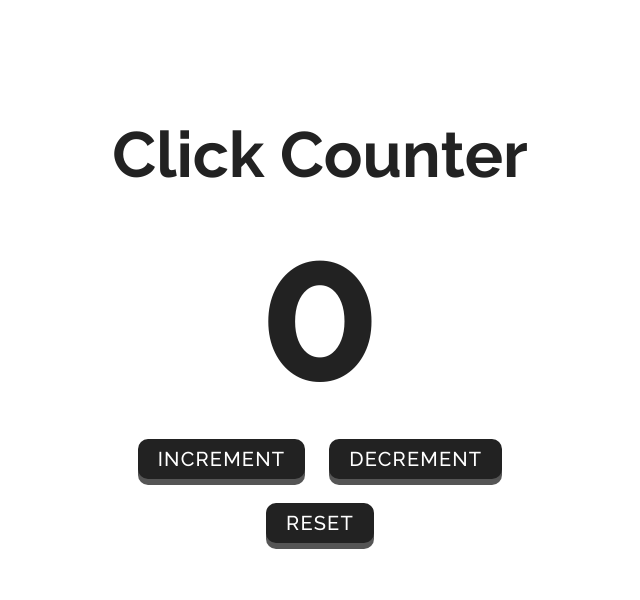
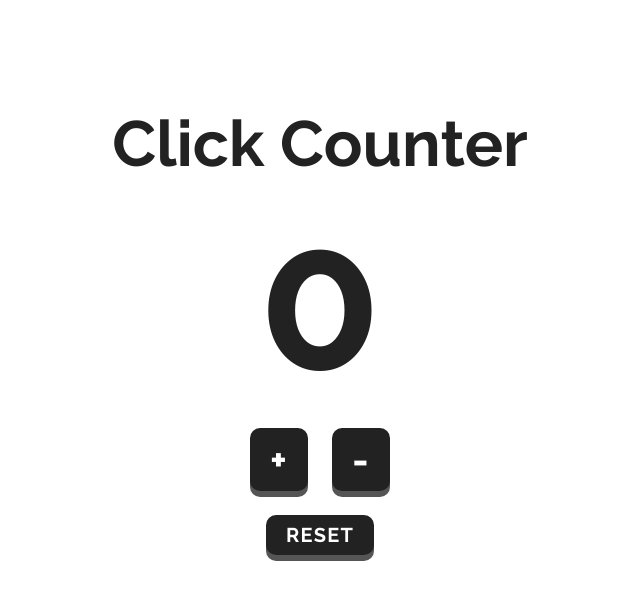
Before and after one commit to sumeetrohra/click-counter-yt, a React (Create React App) app: page / in a window 1280 px wide. Shown: the top 600 px of the page, without its empty margins (320-960 px from the left). Built offline with nearby package versions, Linux system fonts and the light colour scheme; the HTML template or start-up script is replaced by a standard one.

Commit message:
changed button styles

```diff
--- a/src/App.js
+++ b/src/App.js
@@ -26,8 +26,8 @@ function App() {
       >Click Counter</h1>
       <Counter count={count} />
       <ButtonGroupHorizontal>
-        <Button handleClick={incrementCount} text="Increment" />
-        <Button handleClick={decrementCount} text="Decrement" />
+        <Button handleClick={incrementCount} text="+" bold />
+        <Button handleClick={decrementCount} text="-" bold />
       </ButtonGroupHorizontal>
       <Button text="Reset" handleClick={resetCounter} />
     </Container>
--- a/src/components/Button.js
+++ b/src/components/Button.js
@@ -1,13 +1,13 @@
 import React from 'react';
 
 const Button = (props) => {
-  const { text, handleClick } = props;
+  const { text, handleClick, bold } = props;
   return (
     <button
       style={{
         outline: 'none',
         boxShadow: '0 6px #555',
-        fontSize: '20px',
+        fontSize: bold ? '40px' : '20px',
         border: 'none',
         backgroundColor: '#222',
         color: '#fff',
@@ -15,7 +15,7 @@ const Button = (props) => {
         margin: '1.5vh',
         fontFamily: 'inherit',
         padding: '8px 20px',
-        fontWeight: '500',
+        fontWeight: '700',
         letterSpacing: '1.2px',
         textTransform: 'uppercase'
       }}
--- a/src/index.css
+++ b/src/index.css
@@ -13,10 +13,3 @@ button:active {
   box-shadow: none !important;
   transform: translateY(6px);
 }
-
-
-@media (max-width: 425px) {
-  * {
-    flex-direction: column !important;
-  }
-}
```
